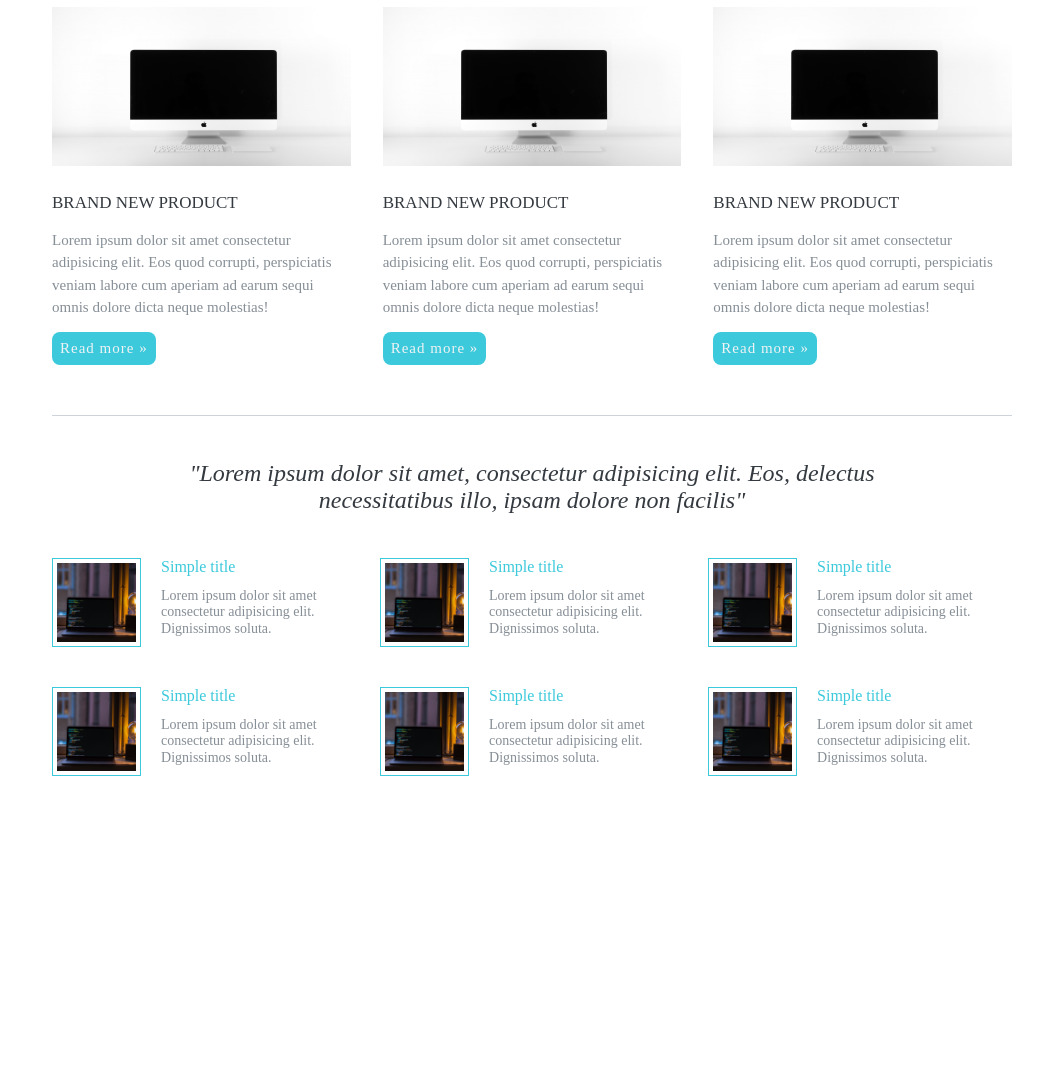
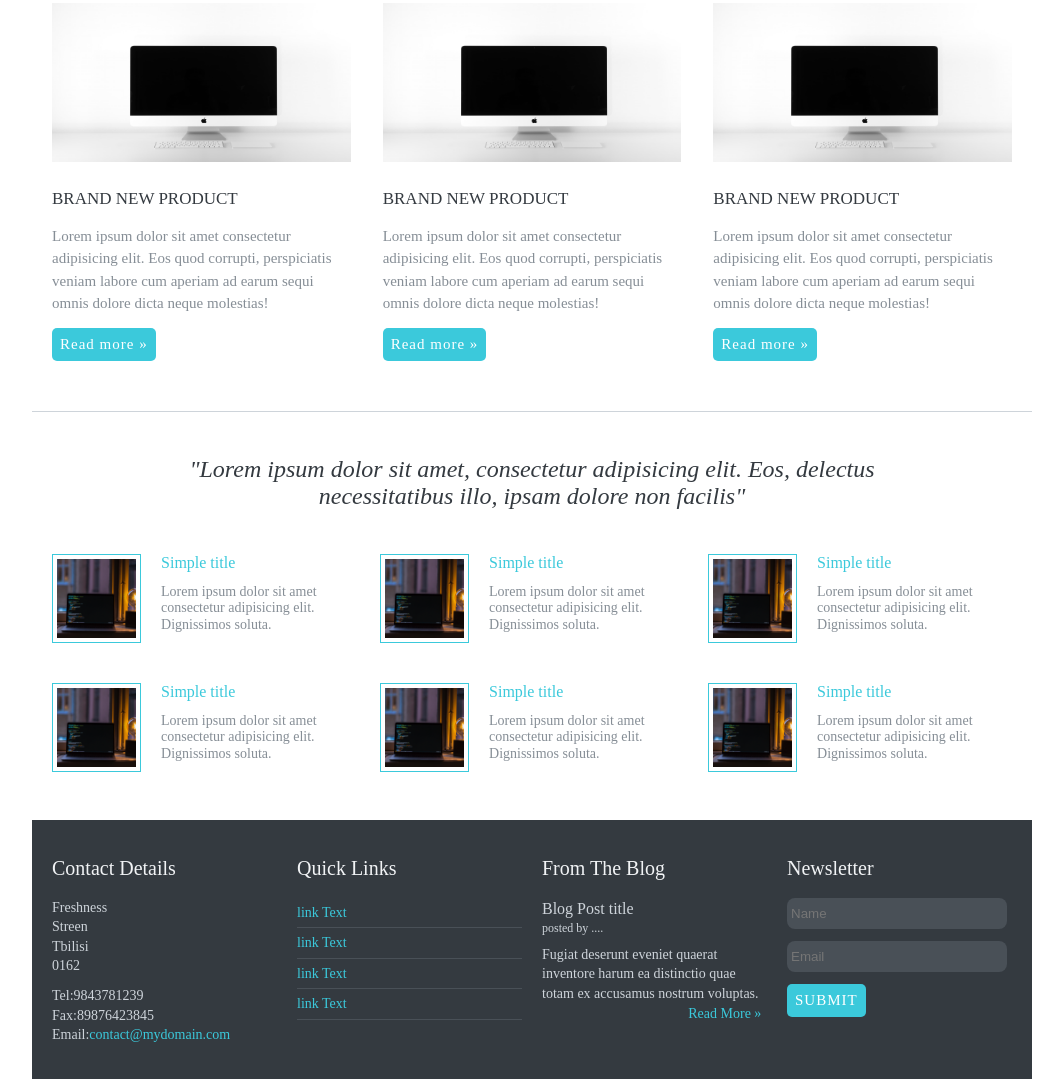
Before and after one commit to LevaniMigriauli/Freshness, a website built with webpack: page src/index.html in a window 1280 px wide. Shown: the part 612-1691 px from the top of the page, without its empty margins (108-1171 px from the left). Before the commit the page ends 1408 px from the top, so only its background shows below. Built offline with nearby package versions, Linux system fonts and the light colour scheme.

Commit message:
starting footer section

```diff
--- a/src/index.html
+++ b/src/index.html
@@ -225,7 +225,51 @@
           </div>
         </section>
       </main>
-      <footer></footer>
+      <footer class="main-footer">
+        <div class="address-column">
+          <h3 class="heading">Contact Details</h3>
+          <p>Freshness</p>
+          <p>Streen</p>
+          <p>Tbilisi</p>
+          <p id="postcode">0162</p>
+          <p>Tel:9843781239</p>
+          <p>Fax:89876423845</p>
+          <p>Email:<span id="adress-mail">contact@mydomain.com</span></p>
+        </div>
+        <div class="more-info-column">
+          <h3 class="heading">Quick Links</h3>
+          <ul>
+            <li class="footer-li">
+              <a class="footer-link" href="#">link Text</a>
+            </li>
+            <li class="footer-li">
+              <a class="footer-link" href="#">link Text</a>
+            </li>
+            <li class="footer-li">
+              <a class="footer-link" href="#">link Text</a>
+            </li>
+            <li class="footer-li">
+              <a class="footer-link" href="#">link Text</a>
+            </li>
+          </ul>
+        </div>
+        <div class="author-column">
+          <h3 class="heading">From The Blog</h3>
+          <p id="post-title">Blog Post title</p>
+          <p id="post-author">posted by ....</p>
+          <span>
+            Fugiat deserunt eveniet quaerat inventore harum ea distinctio quae
+            totam ex accusamus nostrum voluptas.</span
+          >
+          <a id="more-info-btn" href="#">Read More » </a>
+        </div>
+        <div class="cta-column">
+          <h3 class="heading">Newsletter</h3>
+          <input id="cta-input" type="text" placeholder="Name" required />
+          <input id="cta-input" type="email" placeholder="Email" required />
+          <button class="btn-cta btn">SUBMIT</button>
+        </div>
+      </footer>
     </div>
   </body>
 </html>
--- a/src/scss/app.scss
+++ b/src/scss/app.scss
@@ -24,4 +24,5 @@
 @import "hero.scss";
 @import "new-products.scss";
 @import "features.scss";
+@import "main-footer.scss";
 /* Browser specific styles */
--- a/src/scss/base/_vars.scss
+++ b/src/scss/base/_vars.scss
@@ -10,7 +10,9 @@
 $black: #000;
 $white: rgba(255, 255, 255, 0.288);
 
+$darkest-gray: #212529;
 $dark-grey: #343a40;
+$darker-gray: #495057;
 $grey: #868e96;
 $light-gray: #ced4da;
 $cyan: #3bc9db;
--- a/src/scss/common.scss
+++ b/src/scss/common.scss
@@ -3,9 +3,9 @@
   font-weight: 100;
   font-family: serif;
   letter-spacing: 0.1rem;
-  color: $white;
+  color: #fff;
   background-color: $cyan;
   border: none;
-  border-radius: 8px;
+  border-radius: 5px;
   padding: 0.8rem;
 }
--- a/src/scss/container.scss
+++ b/src/scss/container.scss
@@ -1,12 +1,10 @@
 html {
   font-size: 62.5%;
+  font-family: serif;
 }
 
 .container {
-  padding: 2rem 2rem;
   margin: 0 auto;
-
-  font-family: serif;
 
   border-top: 0.4rem solid skyblue;
 
--- a/src/scss/features.scss
+++ b/src/scss/features.scss
@@ -7,6 +7,8 @@ FONT SIZE SYSTEM (px)
 */
 
 .section-features {
+  padding: 0 2rem 4.8rem 2rem;
+
   &__title {
     font-size: 2.4rem;
     font-style: italic;
--- a/src/scss/header.scss
+++ b/src/scss/header.scss
@@ -7,6 +7,8 @@
   margin-bottom: 9rem;
 
   border-bottom: 0.1rem $light-gray solid;
+
+  padding: 2rem 2rem;
 
   .header-info {
     // letter-spacing: 0.1px;
--- a/src/scss/hero.scss
+++ b/src/scss/hero.scss
@@ -3,7 +3,7 @@
   gap: 11rem;
 
   margin-left: 5rem;
-  padding-bottom: 8rem;
+  padding: 0 2rem 8rem 2rem;
   border-bottom: 1px solid $light-gray;
 
   .hero-img-box {
--- /dev/null
+++ b/src/scss/main-footer.scss
@@ -0,0 +1,68 @@
+.main-footer {
+  display: grid;
+  grid-template-columns: 1fr 1fr 1fr 1fr;
+  column-gap: 2rem;
+
+  background-color: $dark-grey;
+  color: $light-gray;
+
+  padding: 3.4rem 2rem 3.4rem 2rem;
+
+  font-size: 1.4rem;
+
+  line-height: 1.4;
+
+  .heading {
+    font-size: 2rem;
+    margin-bottom: 1.6rem;
+
+    color: $white;
+  }
+
+  .address-column {
+    #postcode {
+      margin-bottom: 1rem;
+    }
+    #adress-mail {
+      color: $cyan;
+    }
+  }
+
+  .more-info-column {
+    .footer-li {
+      padding: 0.5rem 0;
+      border-bottom: 1px solid $darker-gray;
+
+      .footer-link {
+        color: $cyan;
+      }
+    }
+  }
+
+  .author-column {
+    #post-title {
+      font-size: 1.6rem;
+    }
+    #post-author {
+      font-size: 1.2rem;
+      margin-bottom: 0.8rem;
+    }
+
+    #more-info-btn {
+      color: $cyan;
+      position: relative;
+      left: 65%;
+    }
+  }
+
+  .cta-column {
+    #cta-input {
+      background-color: #495057;
+      margin-bottom: 1.2rem;
+      padding: 0.8rem 0.4rem;
+      border: none;
+      border-radius: 8px;
+      width: 22rem;
+    }
+  }
+}
--- a/src/scss/new-products.scss
+++ b/src/scss/new-products.scss
@@ -6,7 +6,7 @@
 
   line-height: 1.5;
 
-  padding-bottom: 5rem;
+  padding: 0 2rem 5rem 2rem;
   border-bottom: 0.1rem $light-gray solid;
 
   .product {
```
